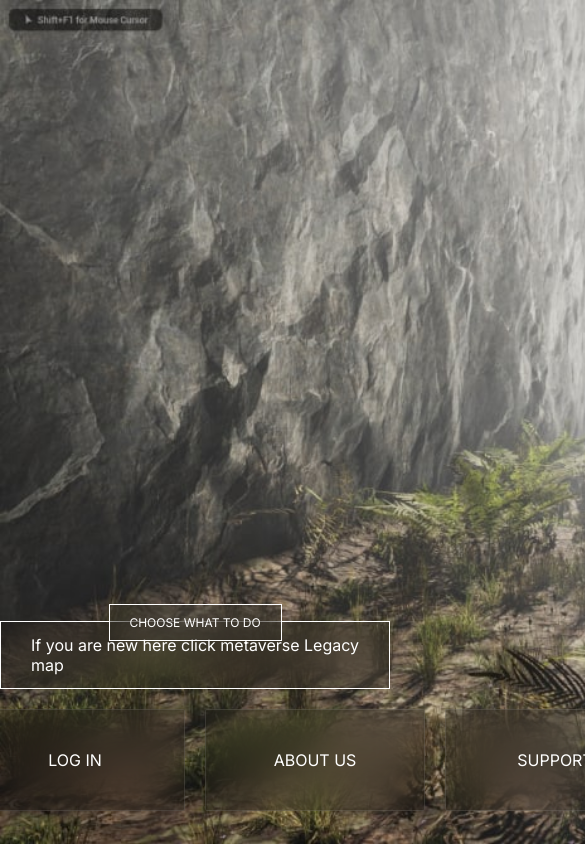
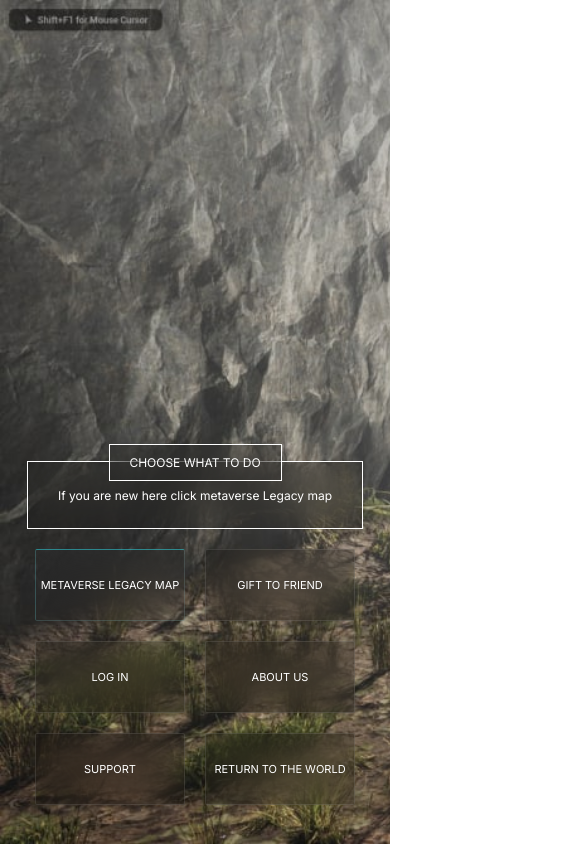
Before and after one commit to DanilaP/aftergo, a React (Create React App) app: page /FirstEnterMenu in a window 390 px wide. Shown: the top 844 px of the page, 585 px wide, since content can reach past the window. Built offline with nearby package versions, Linux system fonts and the light colour scheme.

Commit message:
Mobile adaptive 2.0

```diff
--- a/src/Components/FirstEnterComponents/ContinueButton.jsx
+++ b/src/Components/FirstEnterComponents/ContinueButton.jsx
@@ -3,9 +3,12 @@ import { useNavigate } from 'react-router-dom';
 
 function ContinueButton() {
   const history = useNavigate();
+  const goNext = () => {
+    history("/FirstEnterMenu");
+  }
   return (
     <div className="continueButton">
-        <button className='contButton'>CONTINUE AFTERGO</button>
+        <button onClick={goNext} className='contButton'>CONTINUE AFTERGO</button>
     </div>
   );
 }
--- a/src/Components/FirstEnterComponents/FirstEnterMenu.scss
+++ b/src/Components/FirstEnterComponents/FirstEnterMenu.scss
@@ -109,3 +109,57 @@
         }
     }
 }
+@media screen and (max-width: 1440px) {
+    .firstEnterMenu {
+        & .menu {
+            & .menu__item {
+                width: 178px;
+                text-align: center;
+            }
+            & #legacy__map__button {
+                width: 178px;
+                text-align: center;
+            }
+        }
+    }
+}
+@media screen and (max-width: 1200px) {
+    .firstEnterMenu {
+        & .menu {
+            & .menu__item {
+                width: 148px;
+                height: 70px;
+                font-size: 11px;
+            }
+            & #legacy__map__button {
+                width: 148px;
+                height: 70px;
+                font-size: 11px;
+            }
+        }
+    }
+}
+@media screen and (max-width: 1024px) {
+    .firstEnterMenu {
+        & .menu {
+            display: grid;
+            grid-template-columns: repeat(3, 1fr);
+        }
+        & .head__content {
+            margin-top: calc(100vh - 300px);
+        }
+    }
+}
+@media screen and (max-width: 520px) {
+    .firstEnterMenu {
+        & .menu {
+            display: grid;
+            grid-template-columns: repeat(2, 1fr);
+        }
+        & .head__content {
+            margin-top: calc(100vh - 400px);
+            width: 350px;
+            font-size: 12px;
+        }
+    }
+}
--- a/src/Components/LegacyBoxComponents/ChooseLegacyRoom.jsx
+++ b/src/Components/LegacyBoxComponents/ChooseLegacyRoom.jsx
@@ -8,6 +8,7 @@ import custom__legacy__room from '../../Icons/custom__legacy__room.png';
 import { useState } from 'react';
 import { useNavigate } from 'react-router-dom';
 import { useSelector } from 'react-redux';
+import { useEffect } from 'react';
 
 function ChooseLegacyRoom() {
     const [customDesignActive, setCustomDesignActive] = useState(false);
@@ -38,6 +39,9 @@ function ChooseLegacyRoom() {
         setCustomDesignActive(false);
         setStandartDesignNumber(designNumber);
     }
+    useEffect(() => {
+        store.dispatch({type: "LASTROUTE", payload: "/ChooseTombstone"});
+    })
   return (
     <div className="choose__legacy__room__modal__box">
             <div className="header">
--- a/src/Components/LegacyBoxComponents/ChoosePlace.jsx
+++ b/src/Components/LegacyBoxComponents/ChoosePlace.jsx
@@ -3,6 +3,7 @@ import { useSelector } from 'react-redux';
 import store from '../../store';
 import userAvatar from '../../Icons/userAvatar.png';
 import { useNavigate } from 'react-router-dom';
+import { useEffect } from 'react';
 
 function ChoosePlace() {
     const history = useNavigate();
@@ -14,6 +15,9 @@ function ChoosePlace() {
     const toPrev = () => {
         history(lastRoute);
     }
+    useEffect(() => {
+        store.dispatch({type: "LASTROUTE", payload: "/OrderNewLand"});
+    }, [])
   return (
     <div className="choose__place__modal__box">
         <div className="header">
--- a/src/Components/LegacyBoxComponents/ChooseTombstone.jsx
+++ b/src/Components/LegacyBoxComponents/ChooseTombstone.jsx
@@ -5,6 +5,7 @@ import { useState } from 'react';
 import customStone from '../../Icons/customStone.png';
 import { useNavigate } from 'react-router-dom';
 import { useSelector } from 'react-redux';
+import { useEffect } from 'react';
 
 function ChooseTombstone() {
     const history = useNavigate();
@@ -28,6 +29,9 @@ function ChooseTombstone() {
     const toPrev = () => {
         history(lastRoute);
     }
+    useEffect(() => {
+        store.dispatch({type: "LASTROUTE", payload: "/ChoosePlace"});
+    }, [])
     const chooseTomb = (vector) => {
         if (vector == "prev") {
             if (numberOfTomb === 1) {
--- a/src/Components/LegacyBoxComponents/CustomDesignLegacyRoom.jsx
+++ b/src/Components/LegacyBoxComponents/CustomDesignLegacyRoom.jsx
@@ -5,7 +5,6 @@ import { useNavigate } from 'react-router-dom';
 function CustomDesignLegacyRoom() {
     const history = useNavigate();
     const toNext = () => {
-        store.dispatch({type: "LASTROUTE", payload: "/CustomDesignLegacyRoom"});
         history("/LegacyBoxSettingFULL");
     }
   return (
--- a/src/Components/LegacyBoxComponents/CustomTombstoneDesign.jsx
+++ b/src/Components/LegacyBoxComponents/CustomTombstoneDesign.jsx
@@ -5,7 +5,6 @@ import { useNavigate } from 'react-router-dom';
 function CustomTombstoneDesign() {
     const history = useNavigate();
     const toNext = () => {
-        store.dispatch({type: "LASTROUTE", payload: "/CustomTombstoneDesign"});
         history("/ChooseLegacyRoom");
     }
   return (
```
